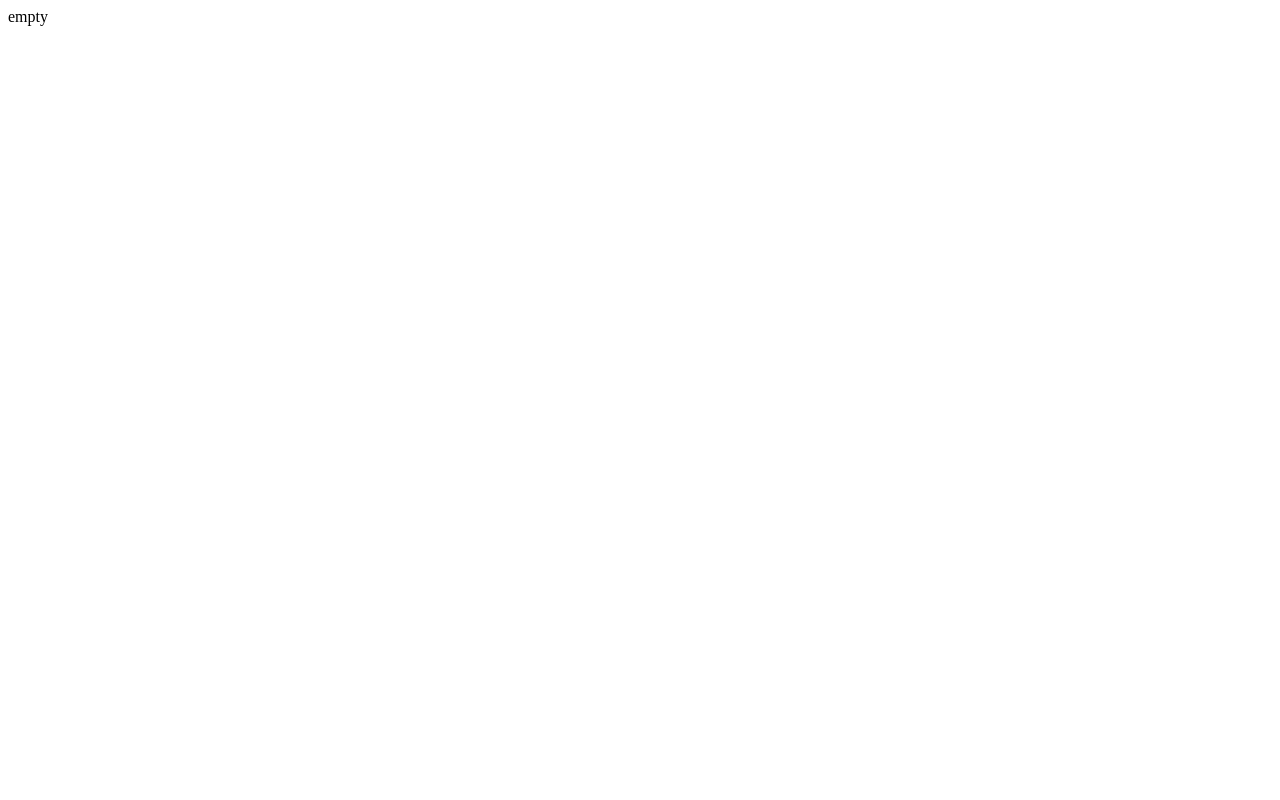
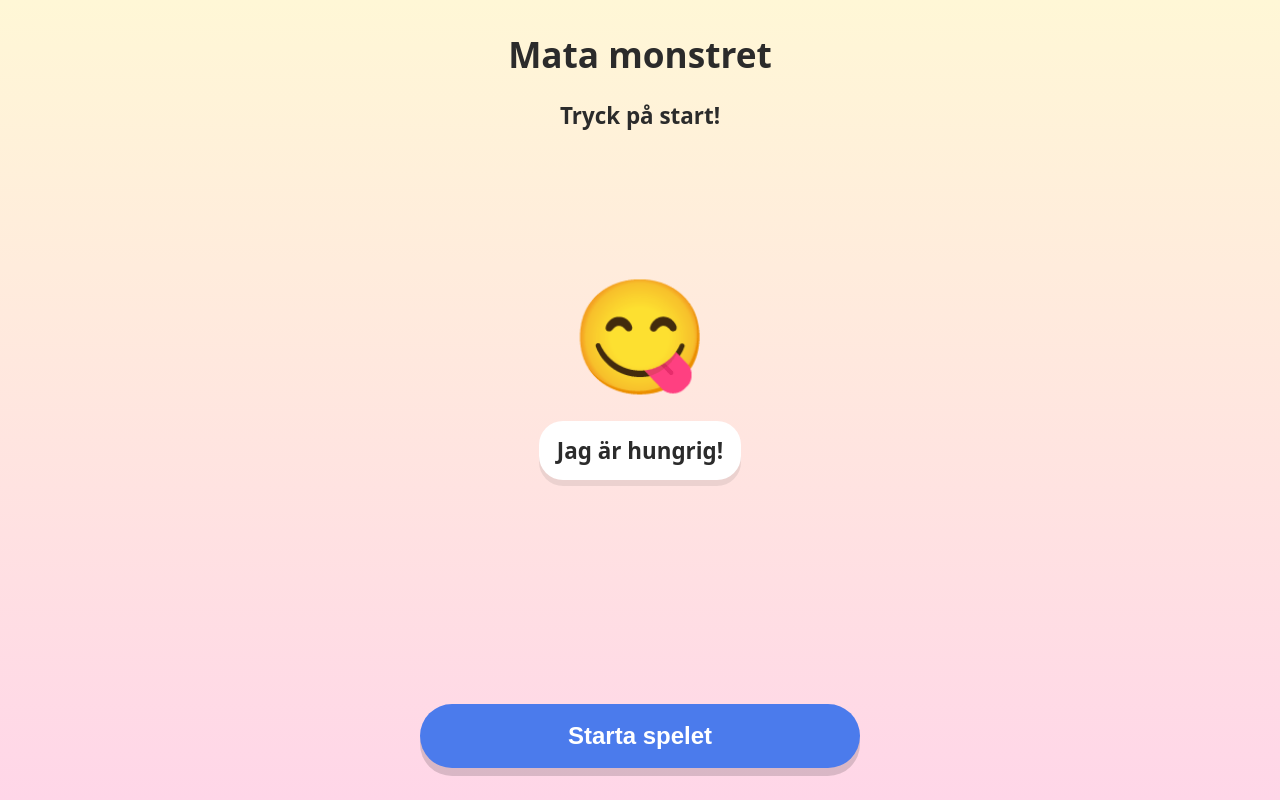
Before and after one commit to erikwasa/Mata-monstret, a plain HTML site: page index.html in a window 1280 px wide. Drawn offline with Linux system fonts and the light colour scheme.

Commit message:
Update index.html

```diff
--- a/index.html
+++ b/index.html
@@ -1 +1,28 @@
-empty
+<!DOCTYPE html>
+<html lang="sv">
+<head>
+  <meta charset="UTF-8" />
+  <meta name="viewport" content="width=device-width, initial-scale=1.0" />
+  <title>Mata monstret</title>
+  <link rel="stylesheet" href="style.css" />
+</head>
+<body>
+  <main class="game">
+    <section class="top">
+      <h1>Mata monstret</h1>
+      <p id="instruction">Tryck på start!</p>
+    </section>
+
+    <section class="monster-area">
+      <div id="monster" class="monster">😋</div>
+      <div id="speech" class="speech">Jag är hungrig!</div>
+    </section>
+
+    <section id="choices" class="choices"></section>
+
+    <button id="startButton" class="start-button">Starta spelet</button>
+  </main>
+
+  <script src="script.js"></script>
+</body>
+</html>
```
